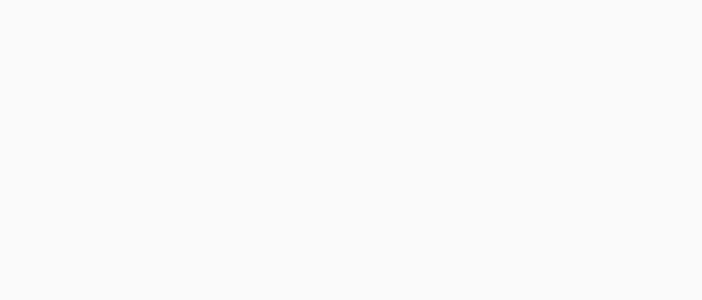
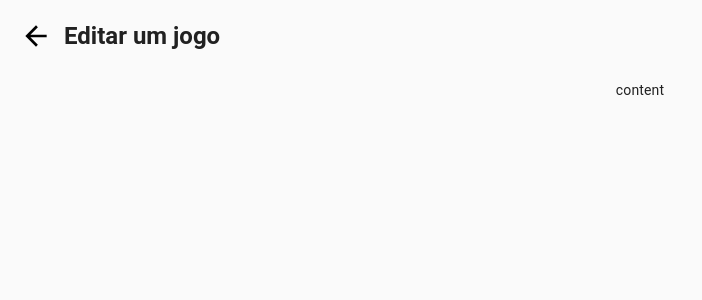
Before and after one commit to SenaGust/my-games-react, a React (Create React App) app: page /edit in a window 1280 px wide. Shown: the top 300 px of the page, without its empty margins (0-702 px from the left). Built offline with nearby package versions, Linux system fonts and the light colour scheme.

Commit message:
Implemented first page of all files

```diff
--- a/src/components/PageLayout/PageLayout.tsx
+++ b/src/components/PageLayout/PageLayout.tsx
@@ -1,18 +1,23 @@
 import React from "react";
 import usePageLayoutStyles from "./PageLayout.styles";
 import TitleHeader from "../titleHeader/TitleHeader";
+import { OverridableComponent } from "@material-ui/core/OverridableComponent";
+import { SvgIconTypeMap } from "@material-ui/core/SvgIcon";
+
+interface ButtonProps {
+  toUrl: string;
+  icon: OverridableComponent<SvgIconTypeMap<{}, "svg">>;
+}
 
 interface Props {
   title: string;
-  buttons?: React.ReactNode;
-  onClickBackButton?: () => void;
   isHomePage?: boolean;
+  buttons?: Array<ButtonProps>;
 }
 
 const PageLayout: React.FunctionComponent<Props> = ({
   title,
   buttons,
-  onClickBackButton,
   children,
   isHomePage,
 }) => {
@@ -20,12 +25,7 @@
 
   return (
     <div className={container}>
-      <TitleHeader
-        title={title}
-        buttons={buttons}
-        isHomePage={isHomePage}
-        onClickBackButton={onClickBackButton}
-      />
+      <TitleHeader title={title} buttons={buttons} isHomePage={isHomePage} />
       <section>{children}</section>
     </div>
   );
--- a/src/components/titleHeader/TitleHeader.styles.ts
+++ b/src/components/titleHeader/TitleHeader.styles.ts
@@ -15,7 +15,8 @@
       flexDirection: "row",
       alignItems: "center",
       "&>h5": {
-        alignText: "center",
+        fontSize: 24,
+        fontWeight: "bold",
       },
     },
     svgIcon: {
--- a/src/components/titleHeader/TitleHeader.tsx
+++ b/src/components/titleHeader/TitleHeader.tsx
@@ -1,36 +1,51 @@
-import React from "react";
+import React, { useCallback } from "react";
 import ArrowBackIcon from "@material-ui/icons/ArrowBack";
 import Typography from "@material-ui/core/Typography";
 import IconButton from "@material-ui/core/IconButton";
 import useTitleHeaderStyles from "./TitleHeader.styles";
+import { useHistory } from "react-router-dom";
+import { OverridableComponent } from "@material-ui/core/OverridableComponent";
+import { SvgIconTypeMap } from "@material-ui/core/SvgIcon";
+
+interface ButtonProps {
+  toUrl: string;
+  icon: OverridableComponent<SvgIconTypeMap<{}, "svg">>;
+}
 
 interface Props {
   title: string;
-  buttons?: React.ReactNode;
+  buttons?: Array<ButtonProps>;
   isHomePage?: boolean;
-  onClickBackButton?: () => void;
 }
 
 const TitleHeader: React.FunctionComponent<Props> = ({
   title,
   buttons,
-  onClickBackButton,
   isHomePage,
 }) => {
+  const history = useHistory();
   const { container, titleStyle, svgIcon } = useTitleHeaderStyles();
+  const onChangeUrl = useCallback(
+    (newUrl: string) => history.push(`/${newUrl}`),
+    [history]
+  );
 
   return (
     <title className={container}>
       <div className={titleStyle}>
         {!isHomePage && (
-          <IconButton onClick={onClickBackButton}>
+          <IconButton onClick={() => onChangeUrl("")}>
             <ArrowBackIcon className={svgIcon} />
           </IconButton>
         )}
 
         <Typography variant="h5">{title}</Typography>
       </div>
-      {buttons}
+      {buttons?.map((button) => (
+        <IconButton onClick={() => onChangeUrl(button.toUrl)}>
+          <button.icon className={svgIcon} />
+        </IconButton>
+      ))}
     </title>
   );
 };
--- a/src/pages/createGame/CreateGamesRoute.tsx
+++ b/src/pages/createGame/CreateGamesRoute.tsx
@@ -1,7 +1,12 @@
 import React from "react";
+import PageLayout from "../../components/PageLayout/PageLayout";
 
-const CreateGamesRoute: React.FunctionComponent = () => {
-  return <div />;
+const EditGamesRoute: React.FunctionComponent = () => {
+  return (
+    <PageLayout title="Criar um jogo">
+      <div>content</div>
+    </PageLayout>
+  );
 };
 
-export default CreateGamesRoute;
+export default EditGamesRoute;
--- a/src/pages/detailsGame/DetailsGamesRoute.tsx
+++ b/src/pages/detailsGame/DetailsGamesRoute.tsx
@@ -1,7 +1,12 @@
 import React from "react";
+import PageLayout from "../../components/PageLayout/PageLayout";
 
 const DetailsGamesRoute: React.FunctionComponent = () => {
-  return <div />;
+  return (
+    <PageLayout title="Detalhes de um jogo">
+      <div>content</div>
+    </PageLayout>
+  );
 };
 
 export default DetailsGamesRoute;
--- a/src/pages/editGame/EditGamesRoute.tsx
+++ b/src/pages/editGame/EditGamesRoute.tsx
@@ -1,7 +1,12 @@
 import React from "react";
+import PageLayout from "../../components/PageLayout/PageLayout";
 
 const EditGamesRoute: React.FunctionComponent = () => {
-  return <div />;
+  return (
+    <PageLayout title="Editar um jogo">
+      <div>content</div>
+    </PageLayout>
+  );
 };
 
 export default EditGamesRoute;
--- a/src/pages/filterGames/FilterGamesRoute.tsx
+++ b/src/pages/filterGames/FilterGamesRoute.tsx
@@ -1,7 +1,12 @@
 import React from "react";
+import PageLayout from "../../components/PageLayout/PageLayout";
 
 const FilterGamesRoute: React.FunctionComponent = () => {
-  return <div />;
+  return (
+    <PageLayout title="Filtrar jogos">
+      <div>content</div>
+    </PageLayout>
+  );
 };
 
 export default FilterGamesRoute;
--- a/src/pages/listGames/ListGamesRoute.styles.ts
+++ /dev/null
@@ -1,13 +0,0 @@
-import { createStyles, makeStyles } from "@material-ui/core";
-
-const useListGamesRouteStyles = makeStyles(() =>
-  createStyles({
-    svgIcon: {
-      width: 32,
-      height: 32,
-      fill: "black",
-    },
-  })
-);
-
-export default useListGamesRouteStyles;
--- a/src/pages/listGames/ListGamesRoute.tsx
+++ b/src/pages/listGames/ListGamesRoute.tsx
@@ -1,23 +1,13 @@
 import React from "react";
 import PageLayout from "../../components/PageLayout/PageLayout";
 import AddIcon from "@material-ui/icons/Add";
-import IconButton from "@material-ui/core/IconButton";
 import FilterListIcon from "@material-ui/icons/FilterList";
-import useListGamesRouteStyles from "./ListGamesRoute.styles";
 
 const ListGamesRoute: React.FunctionComponent = () => {
-  const { svgIcon } = useListGamesRouteStyles();
-
-  const renderButtons = (
-    <>
-      <IconButton>
-        <AddIcon className={svgIcon} />
-      </IconButton>
-      <IconButton>
-        <FilterListIcon className={svgIcon} />
-      </IconButton>
-    </>
-  );
+  const renderButtons = [
+    { toUrl: "create", icon: AddIcon },
+    { toUrl: "filter", icon: FilterListIcon },
+  ];
 
   return (
     <PageLayout title="Listar jogos" isHomePage buttons={renderButtons}>
```
